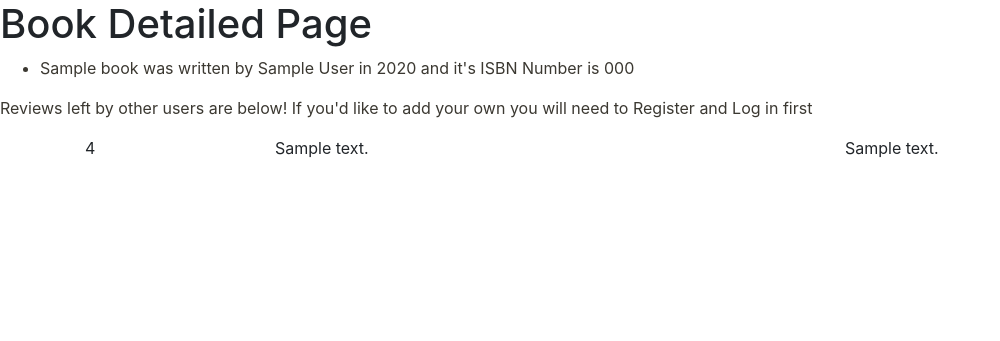
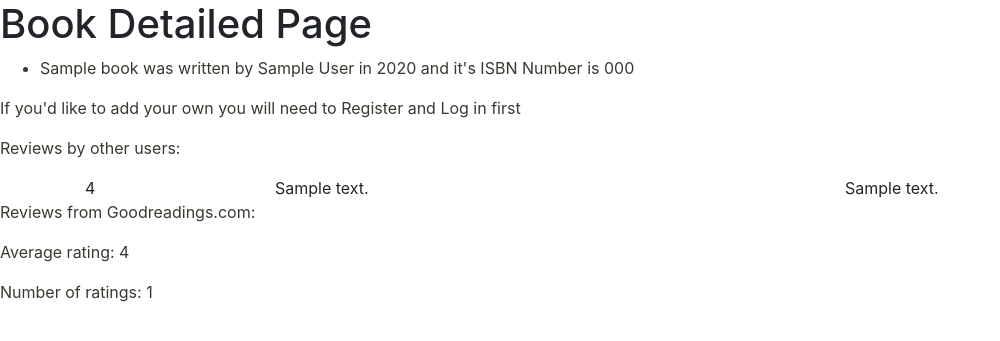
Before and after one commit to jonolovelock/project1, a Flask app: template templates/book.html in a window 1280 px wide. Shown: the part 56-397 px from the top of the page, without its empty margins (0-1000 px from the left). Run offline with Flask 2, Linux system fonts and the light colour scheme; the template is opened without the code that fills it: most values are stand-ins (such as "Sample title", 1, 10 or a date in 2020); some libraries are stand-ins or nearby versions.

Commit message:
goodreads API accessed

```diff
--- a/application.py
+++ b/application.py
@@ -1,4 +1,5 @@
 import os
+import requests
 
 from flask import Flask, render_template, request, session
 from flask_session import Session
@@ -75,7 +76,19 @@ def book(book_id):
                            "concat_ws(' ', users.firstname, users.lastname) as reviewer "
                            "FROM reviews rev Left Join users on rev.reviewer = users.id WHERE rev.book = :id",
                            {"id": book_id})
-    return render_template("book.html", books=dbbook, reviews=dbreviews)
+    for newBook in dbbook:
+        res = requests.get("https://www.goodreads.com/book/review_counts.json",
+                       params={"key": "OtyNZazIiejX4HFNpx80cA", "isbns": newBook.isbn})
+        if res.status_code == 200:
+            goodReads = res.json()
+            print(goodReads)
+            grCount = goodReads['books'][0]['ratings_count']
+            grRating = goodReads['books'][0]['average_rating']
+            print(grCount)
+            print(grRating)
+            return render_template("book.html", book=newBook, reviews=dbreviews, grCount=grCount, grRating=grRating)
+        else:
+            return render_template("book.html", book=newBook, reviews=dbreviews)
 
 @app.route("/register", methods=["GET", "POST"])
 def register():
--- a/templates/book.html
+++ b/templates/book.html
@@ -6,12 +6,18 @@
 
 {% block body %}
 
-    {% for book in books %}
+    {% if book %}
         <ul>
             <li> {{ book.title }} was written by {{ book.author }} in {{ book.year }} and it's ISBN Number is {{ book.isbn }}</li>
 
         </ul>
-            <p> Reviews left by other users are below! If you'd like to add your own you will need to Register and Log in first </p>
+            {% if session.get("user_id") %}
+                <p> Reviews left by other users are below! Feel free to add your own!</p>
+            {% endif %}
+            {% if not session.get("user_id") %}
+                <p>If you'd like to add your own you will need to Register and Log in first </p>
+            {% endif %}
+
             {% if session.get("user_id") %}
             <form action="{{ url_for('book', book_id = book.id)     }}" method="post">
                 <div class="form-group">
@@ -25,9 +31,10 @@
             <button type="submit" class="btn btn-primary mb-2">Submit Review</button>
             </form>
             {% endif %}
-    {% endfor %}
+    {% endif %}
 
-    {% if reviews is not none %}
+    {% if reviews %}
+        <p>Reviews by other users:</p>
             <div class="container">
                 {% for review in reviews %}
                     <div class="row">
@@ -44,4 +51,9 @@
                 {% endfor %}
             </div>
     {% endif %}
+    {% if grRating %}
+        <p>Reviews from Goodreadings.com:</p>
+        <p>Average rating: {{ grRating }}</p>
+        <p>Number of ratings: {{ grCount }}</p>
+    {% endif %}
 {% endblock %}
```
Also changed, not shown: README.md, 2 other files. Lines whose indentation alone changed are shown as unchanged.
